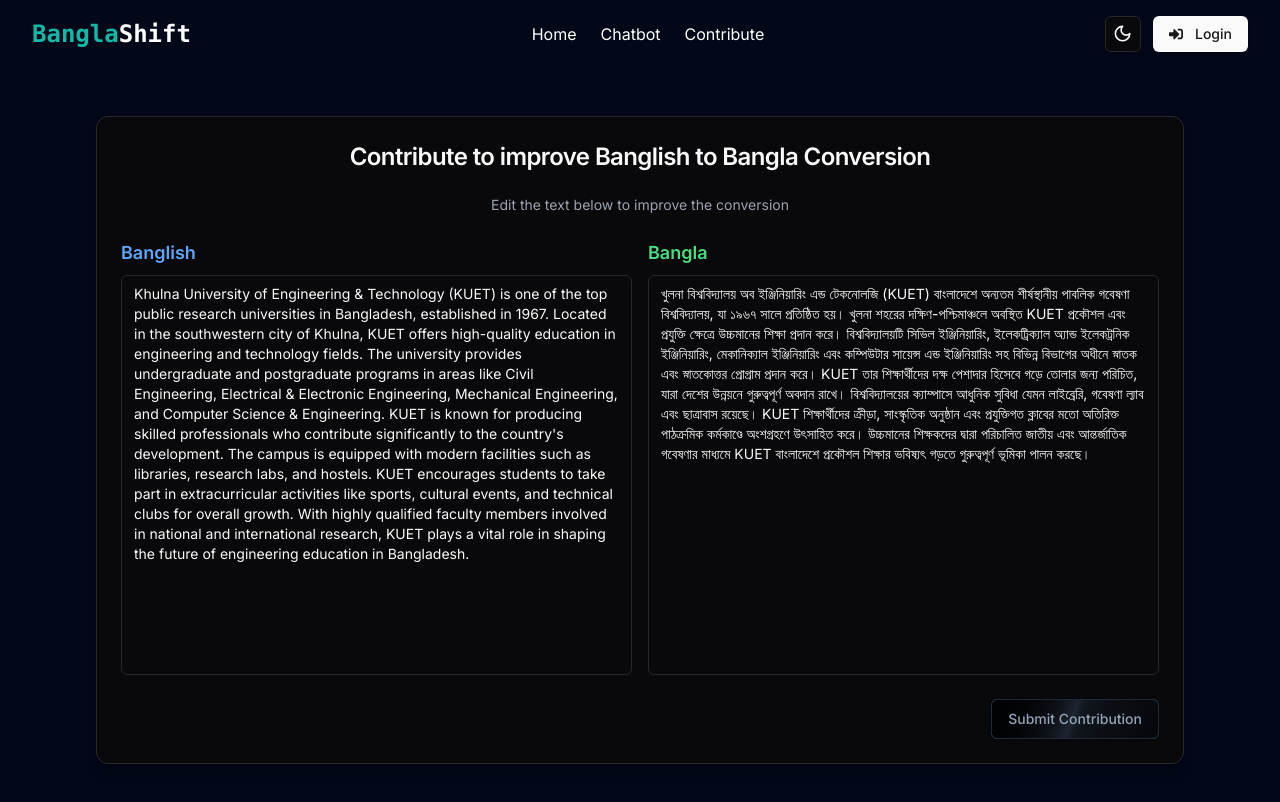
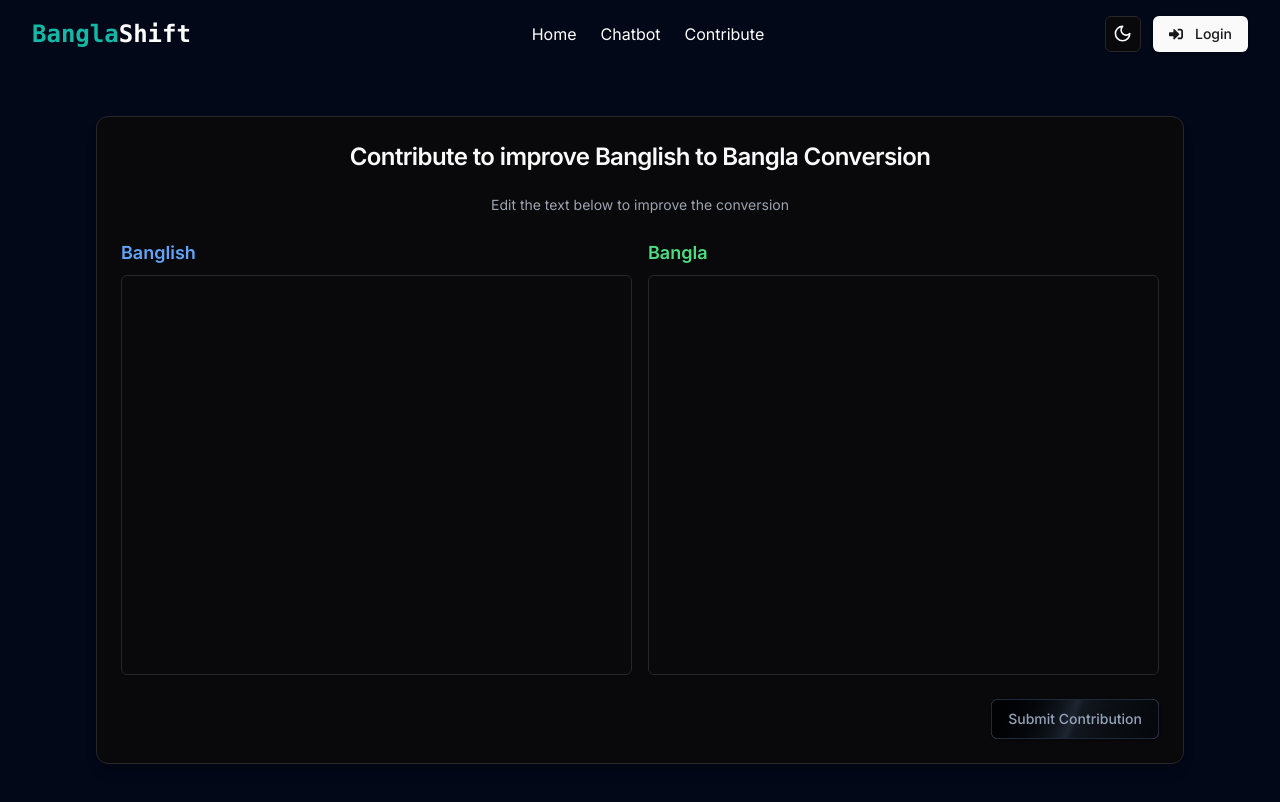
Before and after one commit to mdhasnainali/KUET-CSE-BitFest-2024-Hackathon-Machine_Mindset, a Next.js app in the folder frontend/: page /contribute in a window 1280 px wide. Shown: the top 802 px of the page. Built offline with nearby package versions, Linux system fonts and the light colour scheme.

Commit message:
contribution

```diff
--- a/frontend/app/(auth)/auth/confirm-email/EmailConfirmation.tsx
+++ b/frontend/app/(auth)/auth/confirm-email/EmailConfirmation.tsx
@@ -4,7 +4,7 @@
 const EmailConfirmation = () => {
   return (
     <div className="flex flex-col items-center justify-center min-h-[90vh] bg-white dark:bg-[#020817]">
-      <div className="bg-black shadow-md p-8 rounded-lg text-center max-w-sm">
+      <div className="bg-black border shadow-md p-8 rounded-lg text-center max-w-sm">
         <img
           src="/mail.jpeg"
           alt="Email confirmation"
--- a/frontend/app/(pages)/contribute/page.tsx
+++ b/frontend/app/(pages)/contribute/page.tsx
@@ -11,24 +11,50 @@
   CardTitle,
 } from "@/components/ui/card";
 import { Textarea } from "@/components/ui/textarea";
+import axios from "axios";
+import { toast } from "sonner";
 
 const Page = () => {
   const [data, setData] = useState({
-    banglish: `Khulna University of Engineering & Technology (KUET) is one of the top public research universities in Bangladesh, established in 1967. Located in the southwestern city of Khulna, KUET offers high-quality education in engineering and technology fields. The university provides undergraduate and postgraduate programs in areas like Civil Engineering, Electrical & Electronic Engineering, Mechanical Engineering, and Computer Science & Engineering. KUET is known for producing skilled professionals who contribute significantly to the country's development. The campus is equipped with modern facilities such as libraries, research labs, and hostels. KUET encourages students to take part in extracurricular activities like sports, cultural events, and technical clubs for overall growth. With highly qualified faculty members involved in national and international research, KUET plays a vital role in shaping the future of engineering education in Bangladesh.`,
-    bangla: `খুলনা বিশ্ববিদ্যালয় অব ইঞ্জিনিয়ারিং এন্ড টেকনোলজি (KUET) বাংলাদেশে অন্যতম শীর্ষস্থানীয় পাবলিক গবেষণা বিশ্ববিদ্যালয়, যা ১৯৬৭ সালে প্রতিষ্ঠিত হয়। খুলনা শহরের দক্ষিণ-পশ্চিমাঞ্চলে অবস্থিত KUET প্রকৌশল এবং প্রযুক্তি ক্ষেত্রে উচ্চমানের শিক্ষা প্রদান করে। বিশ্ববিদ্যালয়টি সিভিল ইঞ্জিনিয়ারিং, ইলেকট্রিক্যাল অ্যান্ড ইলেকট্রনিক ইঞ্জিনিয়ারিং, মেকানিক্যাল ইঞ্জিনিয়ারিং এবং কম্পিউটার সায়েন্স এন্ড ইঞ্জিনিয়ারিং সহ বিভিন্ন বিভাগের অধীনে স্নাতক এবং স্নাতকোত্তর প্রোগ্রাম প্রদান করে। KUET তার শিক্ষার্থীদের দক্ষ পেশাদার হিসেবে গড়ে তোলার জন্য পরিচিত, যারা দেশের উন্নয়নে গুরুত্বপূর্ণ অবদান রাখে। বিশ্ববিদ্যালয়ের ক্যাম্পাসে আধুনিক সুবিধা যেমন লাইব্রেরি, গবেষণা ল্যাব এবং ছাত্রাবাস রয়েছে। KUET শিক্ষার্থীদের ক্রীড়া, সাংস্কৃতিক অনুষ্ঠান এবং প্রযুক্তিগত ক্লাবের মতো অতিরিক্ত পাঠক্রমিক কর্মকাণ্ডে অংশগ্রহণে উৎসাহিত করে। উচ্চমানের শিক্ষকদের দ্বারা পরিচালিত জাতীয় এবং আন্তর্জাতিক গবেষণার মাধ্যমে KUET বাংলাদেশে প্রকৌশল শিক্ষার ভবিষ্যৎ গড়তে গুরুত্বপূর্ণ ভূমিকা পালন করছে।`,
+    banglish: "",
+    bangla: "",
   });
+  const handleTextChange = (key: string, value: string) => {
+    setData({
+      ...data,
+      [key]: value,
+    });
+  };
+  const userData = JSON.parse(localStorage.getItem("user_data") || "{}");
 
-  const handleTextChange = (type: 'banglish' | 'bangla', value: string) => {
-    setData(prev => ({ ...prev, [type]: value }));
-    console.log(data);
+  const handleSubmit = async (e: any) => {
+    e.preventDefault();
+
+    try {
+      const res = await axios.post(`${process.env.NEXT_PUBLIC_ROOT_URL}/administrator/contribution/`, data, {
+        headers: {
+          Authorization: `Bearer ${userData.access_token}`,
+        },
+      });
+      console.log(res);
+      toast.success("Contribution submitted successfully");
+    } catch (error) {
+      console.log(error);
+      toast.error("Failed to submit contribution");
+    }
   };
-
   return (
-    <section className="bg-white dark:bg-[#020817] min-h-[90vh] py-12">
+    <form
+      onSubmit={handleSubmit}
+      className="bg-white dark:bg-[#020817] min-h-[90vh] py-12"
+    >
       <div className="max-w-6xl mx-auto px-4 sm:px-6 lg:px-8">
         <Card className="shadow-lg">
           <CardHeader>
-            <CardTitle className="text-2xl text-center mb-4"> Contribute to improve Banglish to Bangla Conversion</CardTitle>
+            <CardTitle className="text-2xl text-center mb-4">
+              {" "}
+              Contribute to improve Banglish to Bangla Conversion
+            </CardTitle>
             <CardDescription className="text-center text-gray-600 dark:text-gray-400">
               Edit the text below to improve the conversion
             </CardDescription>
@@ -36,29 +62,39 @@
           <CardContent>
             <div className="grid grid-cols-1 md:grid-cols-2 gap-4">
               <div>
-                <h3 className="text-lg font-semibold mb-2 text-blue-600 dark:text-blue-400">Banglish</h3>
+                <h3 className="text-lg font-semibold mb-2 text-blue-600 dark:text-blue-400">
+                  Banglish
+                </h3>
                 <Textarea
                   value={data.banglish}
-                  onChange={(e) => handleTextChange('banglish', e.target.value)}
+                  onChange={(e) => handleTextChange("banglish", e.target.value)}
                   className="w-full h-[400px] resize-none"
                 />
               </div>
               <div>
-                <h3 className="text-lg font-semibold mb-2 text-green-600 dark:text-green-400">Bangla</h3>
+                <h3 className="text-lg font-semibold mb-2 text-green-600 dark:text-green-400">
+                  Bangla
+                </h3>
                 <Textarea
                   value={data.bangla}
-                  onChange={(e) => handleTextChange('bangla', e.target.value)}
+                  onChange={(e) => handleTextChange("bangla", e.target.value)}
                   className="w-full h-[400px] resize-none"
                 />
               </div>
             </div>
           </CardContent>
           <CardFooter className="flex justify-end">
-            <Button size="lg" className="animate-shimmer items-center justify-center rounded-md border border-slate-800 bg-[linear-gradient(110deg,#000103,45%,#1e2631,55%,#000103)] bg-[length:200%_100%] px-4 font-medium text-slate-400 transition-colors focus:outline-none focus:ring-2 focus:ring-slate-400 focus:ring-offset-2 focus:ring-offset-slate-50">Submit Contribution</Button>
+            <Button
+              size="lg"
+              type="submit"
+              className="animate-shimmer items-center justify-center rounded-md border border-slate-800 bg-[linear-gradient(110deg,#000103,45%,#1e2631,55%,#000103)] bg-[length:200%_100%] px-4 font-medium text-slate-400 transition-colors focus:outline-none focus:ring-2 focus:ring-slate-400 focus:ring-offset-2 focus:ring-offset-slate-50"
+            >
+              Submit Contribution
+            </Button>
           </CardFooter>
         </Card>
       </div>
-    </section>
+    </form>
   );
 };
 
--- a/frontend/components/Navbar.tsx
+++ b/frontend/components/Navbar.tsx
@@ -36,9 +36,9 @@
         setIsAdmin(true);
       }
     }
-    console.log(user.role);
+    // console.log(user.role);
   }, []);
-  console.log(isAdmin);
+  // console.log(isAdmin);
 
   return (
     <nav className="bg-white z-50 dark:bg-[#020817] bg-opacity-30 backdrop-blur sticky top-0 p-4 px-8">
```
